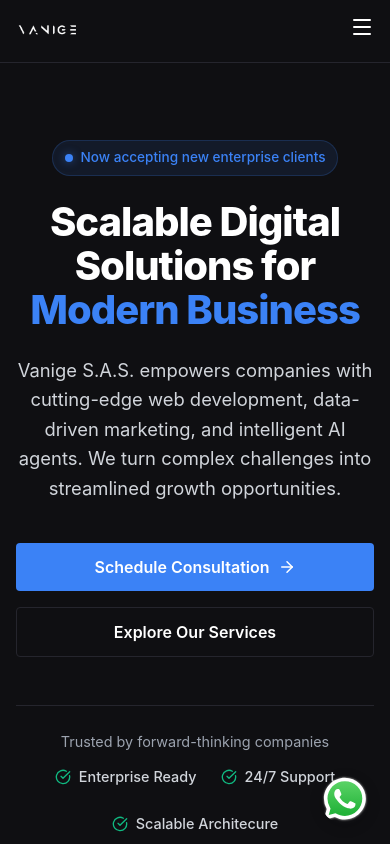
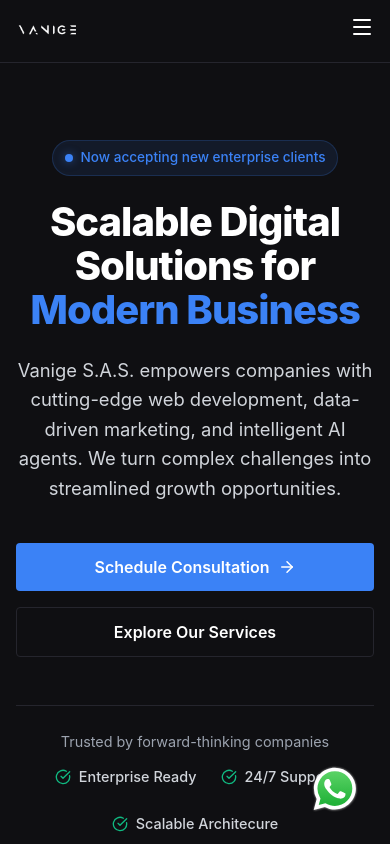
Before and after one commit to vanigesas/vanige-website, a React (Vite) app: page / in a window 390 px wide. Shown: the top 844 px of the page. Built offline with nearby package versions, Linux system fonts and the light colour scheme.

Commit message:
Update: WhatsApp logo

```diff
--- a/src/components/WhatsAppButton.css
+++ b/src/components/WhatsAppButton.css
@@ -14,26 +14,7 @@
     transition: all 0.3s ease;
     box-shadow: none;
     /* Remove shadow from container, image might have it or look better without */
+    width: 50px;
+    height: 50px;
 }
-
-.whatsapp-float:hover {
-    transform: scale(1.1);
 }
-
-.whatsapp-icon {
-    width: 100%;
-    height: 100%;
-    object-fit: cover;
-    border-radius: 50%;
-    box-shadow: 0 4px 12px rgba(0, 0, 0, 0.15);
-    /* Add shadow to the image itself */
-}
-
-@media (max-width: 768px) {
-    .whatsapp-float {
-        bottom: 20px;
-        right: 20px;
-        width: 50px;
-        height: 50px;
-    }
-}
```
